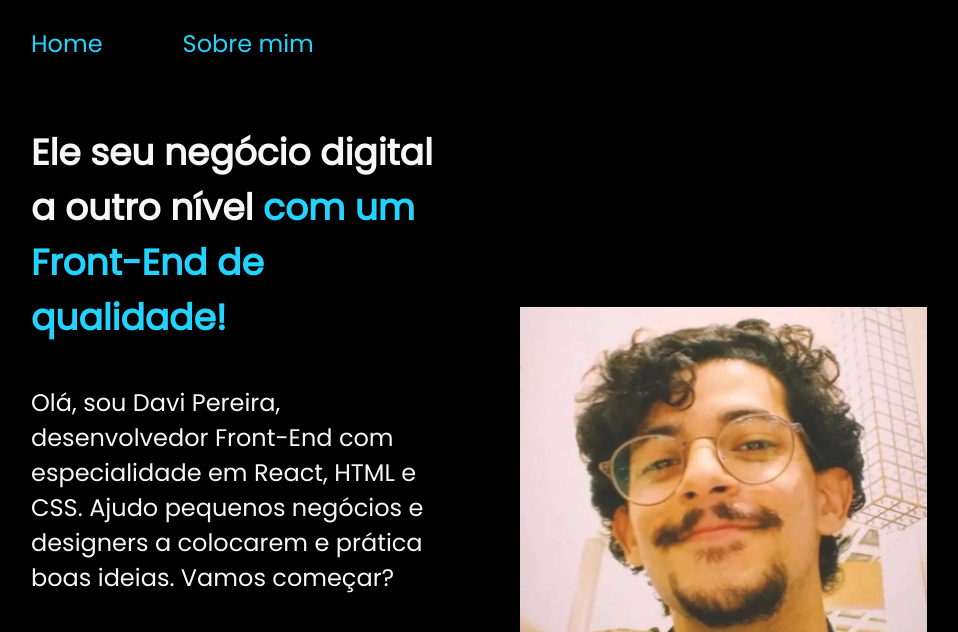
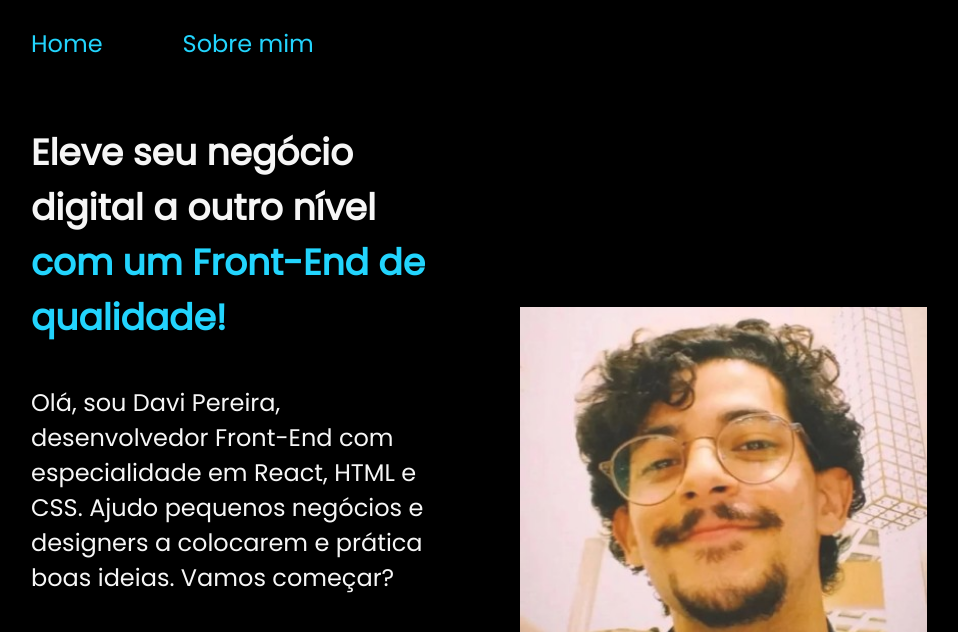
Before and after one commit to Pebone/portfolio, a plain HTML site: page index.html in a window 1280 px wide. Shown: the top 632 px of the page, without its empty margins (161-1119 px from the left). Drawn offline with Linux system fonts and the light colour scheme.

Commit message:
Add files via upload

```diff
--- a/index.html
+++ b/index.html
@@ -16,7 +16,7 @@
     <main class="apresentacao">
       <section class="apresentacao__conteudo">
         <h1 class="apresentacao__conteudo__titulo">
-          Ele seu negócio digital a outro nível
+          Eleve seu negócio digital a outro nível
           <strong class="titulo_destaque"
             >com um Front-End de qualidade!</strong
           >
```
